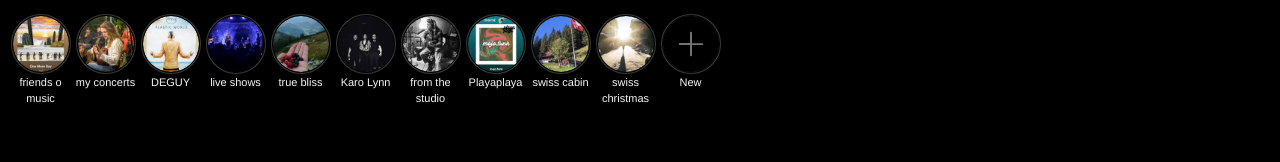
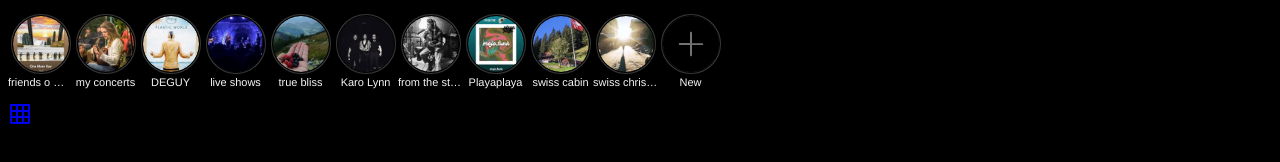
Before and after one commit to Tombunzel/instagram-clone-project, a website: page src/index.html in a window 1280 px wide. Shown: the part 226-388 px from the top of the page. Drawn offline with Linux system fonts and the light colour scheme.

Commit message:
fix highlights text wrapping

```diff
--- a/src/index.css
+++ b/src/index.css
@@ -181,14 +181,23 @@ a.share-profile-button {
 section.highlights-bar {
     display: flex;
     overflow-y: hidden;
+    overflow-x: auto;
     scrollbar-width: none;
     -ms-overflow-style: none;
+    width: 100%;
+}
+
+.highlights-container {
+    display: flex;
+    width: 100%;
 }
 
 ul.highlights-list {
     display: flex;
     padding: 0;
     list-style-type: none;
+    flex-wrap: nowrap; /* Prevent wrapping */
+    width: max-content; /* Allow list to expand */
 }
 
 li.highlights-item {
@@ -213,10 +222,9 @@ div.highlights-item-image-container {
 }
 
 div.highlights-item-image-container a {
-    display: block;
+    display: flex;
     width: 100%;
     height: 100%;
-    display: flex;
     justify-content: center;
     align-items: center;
 }
@@ -232,11 +240,21 @@ img.highlights-item-image {
 
 div.highlights-item-text {
     text-align: center;
-    width: 60px;
-    #f5f5f5-space: nowrap;
+    width: 65px;
+    max-width: 65px;
+    white-space: nowrap;
     overflow: hidden;
     text-overflow: ellipsis;
     font-size: 11px;
     font-weight: 300;
     line-height: 16px;
+    box-sizing: border-box;
 }
+
+div.highlights-item-text span {
+    white-space: nowrap;
+    display: block;
+    width: 100%;
+    overflow: hidden;
+    text-overflow: ellipsis;
+}
--- a/src/index.html
+++ b/src/index.html
@@ -323,5 +323,75 @@
                 </div>
             </section>
         </div>
+        <div class="gallery-tab-list">
+            <a class="user-posts-tab" href="/tombunzel/">
+                <svg
+                    aria-label="Posts"
+                    class="posts-tab-icon"
+                    fill="#a8a8a8"
+                    height="24"
+                    role="img"
+                    viewBox="0 0 24 24"
+                    width="24"
+                >
+                    <title>Posts</title>
+                    <rect
+                        fill="none"
+                        height="18"
+                        stroke="currentColor"
+                        stroke-linecap="round"
+                        stroke-linejoin="round"
+                        stroke-width="2"
+                        width="18"
+                        x="3"
+                        y="3"
+                    ></rect>
+                    <line
+                        fill="none"
+                        stroke="currentColor"
+                        stroke-linecap="round"
+                        stroke-linejoin="round"
+                        stroke-width="2"
+                        x1="9.015"
+                        x2="9.015"
+                        y1="3"
+                        y2="21"
+                    ></line>
+                    <line
+                        fill="none"
+                        stroke="currentColor"
+                        stroke-linecap="round"
+                        stroke-linejoin="round"
+                        stroke-width="2"
+                        x1="14.985"
+                        x2="14.985"
+                        y1="3"
+                        y2="21"
+                    ></line>
+                    <line
+                        fill="none"
+                        stroke="currentColor"
+                        stroke-linecap="round"
+                        stroke-linejoin="round"
+                        stroke-width="2"
+                        x1="21"
+                        x2="3"
+                        y1="9.015"
+                        y2="9.015"
+                    ></line>
+                    <line
+                        fill="none"
+                        stroke="currentColor"
+                        stroke-linecap="round"
+                        stroke-linejoin="round"
+                        stroke-width="2"
+                        x1="21"
+                        x2="3"
+                        y1="14.985"
+                        y2="14.985"
+                    ></line>
+                </svg>
+            </a>
+        </div>
     </body>
 </html>
```
